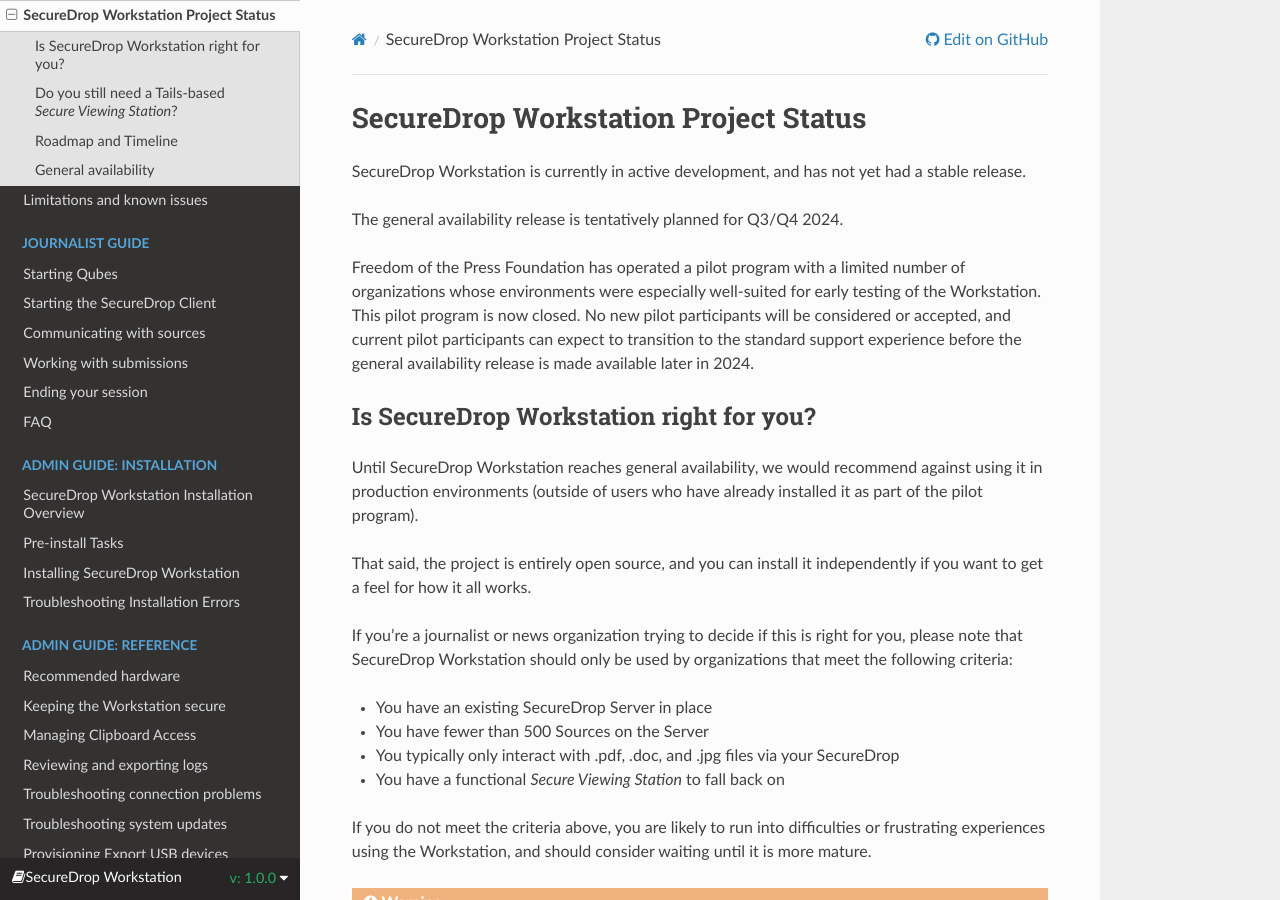
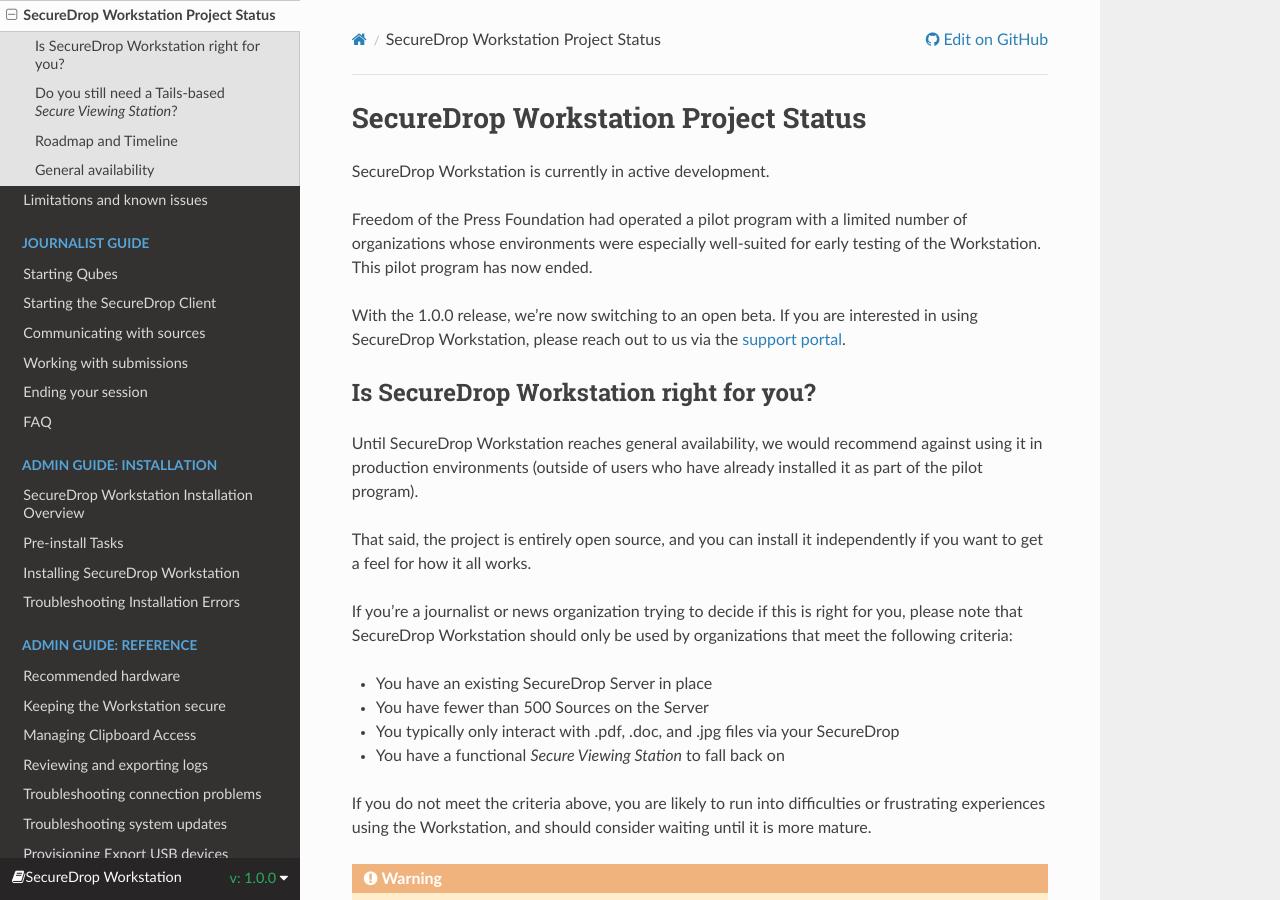
Before and after one commit to freedomofpress/securedrop-workstation-docs, a Sphinx documentation site: the page built from docs/general/status.rst, in a window 1280 px wide and 900 px high. Built offline with Sphinx 7.4.7 and the Read the Docs theme 2.0.0, drawn with Linux system fonts in a browser that asks for light colours.

Commit message:
Clarify project status and remove pilot references.
Update docs/general/known_issues.rst

Co-authored-by: Kunal Mehta <legoktm@debian.org>

```diff
--- a/docs/general/introduction.rst
+++ b/docs/general/introduction.rst
@@ -20,7 +20,7 @@
 What is SecureDrop Workstation?
 -------------------------------
 
-SecureDrop Workstation is a pilot project that uses Qubes to make
+SecureDrop Workstation is a project that uses Qubes to make
 SecureDrop faster and simpler for journalists to use.
 
 A key feature of SecureDrop is that journalists can receive submissions from
--- a/docs/general/status.rst
+++ b/docs/general/status.rst
@@ -1,18 +1,15 @@
 SecureDrop Workstation Project Status
 =====================================
 
-SecureDrop Workstation is currently in active development, and has not yet
-had a stable release.
+SecureDrop Workstation is currently in active development.
 
-The general availability release is tentatively planned for Q3/Q4 2024.
+Freedom of the Press Foundation had operated a pilot program with a limited
+number of organizations whose environments were especially well-suited for
+early testing of the Workstation. This pilot program has now ended.
 
-Freedom of the Press Foundation has operated a pilot program with a limited
-number of organizations whose environments were especially well-suited for
-early testing of the Workstation. This pilot program is now closed. No new
-pilot participants will be considered or accepted, and current pilot
-participants can expect to transition to the standard support experience
-before the general availability release is made available later in 2024.
-
+With the 1.0.0 release, we’re now switching to an open beta. If you are
+interested in using SecureDrop Workstation, please reach out to us
+via the `support portal <https://support.freedom.press>`_.
 
 Is SecureDrop Workstation right for you?
 ----------------------------------------
--- a/docs/journalist/faq.rst
+++ b/docs/journalist/faq.rst
@@ -108,7 +108,7 @@
 Can I install custom software on SecureDrop Workstation?
 ~~~~~~~~~~~~~~~~~~~~~~~~~~~~~~~~~~~~~~~~~~~~~~~~~~~~~~~~
 
-Right now, the pilot project is designed to make the journalist experience
+Right now, the project is designed to make the journalist experience
 easier by combining the functionality of the Journalist Workstation and Secure
 Viewing Station. The main focus is making sure that checking SecureDrop is
 easier and faster.
```
Also changed, not shown: docs/general/known_issues.rst (+9 -5 lines).
